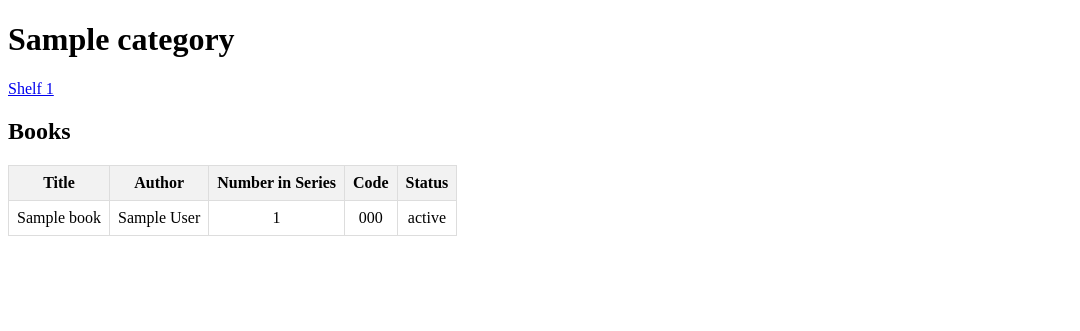
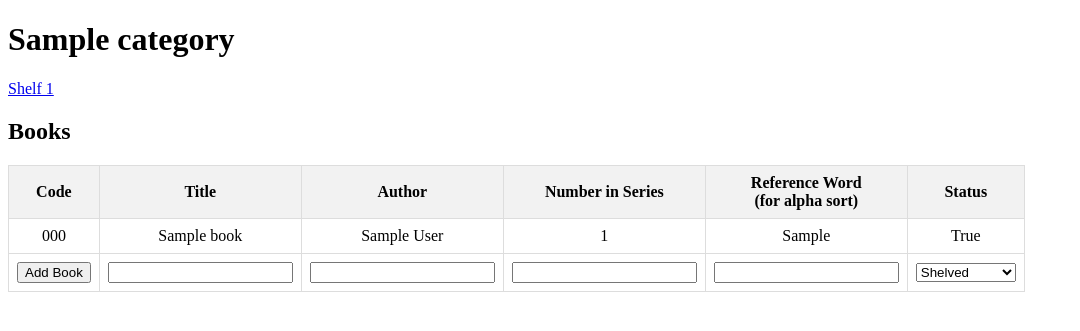
Before and after one commit to erdemy885/libTrack, a Flask app: page /library/shelf/1/category/000 in a window 1280 px wide. Shown: the top 331 px of the page, without its empty margins (0-1080 px from the left). Run offline with Flask 3, Linux system fonts and the light colour scheme; a user stored in the database is signed in; tables that the repository leaves empty hold one stand-in row (values such as "Sample post").

Commit message:
make front-end for adding books

```diff
--- a/app/models.py
+++ b/app/models.py
@@ -27,5 +27,6 @@ class Book(db.Model):
     author = db.Column(db.String(100), nullable=False)
     num_in_series = db.Column(db.Integer)
     code = db.Column(db.String(15), nullable=False)
-    status = db.Column(db.String(10), nullable=False)
+    reference = db.Column(db.String(15), nullable=False)
+    status = db.Column(db.Boolean, default=True, nullable=False)
     category_id = db.Column(db.Integer, db.ForeignKey('category.id'))
--- a/app/routes/library.py
+++ b/app/routes/library.py
@@ -1,4 +1,4 @@
-from flask import Blueprint, render_template, request, flash
+from flask import Blueprint, render_template, request, flash, redirect, url_for
 from flask_login import login_required, current_user
 from ..models import Shelf, Category, Book
 from .. import db
@@ -14,6 +14,7 @@ def home():
         new_shelf = Shelf(num=num, user=current_user)
         db.session.add(new_shelf)
         db.session.commit()
+        return redirect(request.url)
     return render_template('library.html', shelves=shelves, current_url=request.url)
 
 @library.route('/shelf/<int:shelfnum>/category/<string:catcode>')
@@ -48,10 +49,12 @@ def shelf(shelfnum):
                         else:
                             flash('Could not move Category because either Target Shelf or Selected Category belongs to a different user')
                 db.session.commit()
+                return redirect(request.url)
             if name and code:
                 num = len([j for i in current_user.shelves for j in i.categories]) + 1
                 new_category = Category(num=num, name=name.title(), code=code.upper(), shelf=current_shelf[0])
                 db.session.add(new_category)
                 db.session.commit()
+                return redirect(request.url)
         return render_template('shelf.html', current_shelf=current_shelf[0], categories=current_shelf[0].categories, shelves=current_user.shelves, current_url=request.url)
     return "Shelf does not exist"
--- a/app/templates/category.html
+++ b/app/templates/category.html
@@ -3,6 +3,10 @@
 {% block head %}
 <title>{{ current_category.name }}</title>
 <style>
+    th.multi-line {
+        white-space: normal;
+    }
+
     table {
         border-collapse: collapse;
     }
@@ -16,10 +20,6 @@
     th {
         background-color: #f2f2f2;
     }
-
-    .movecat {
-        border: none;
-    }
 </style>
 {% endblock %}
 
@@ -29,20 +29,37 @@
 <table>
     <h2>Books</h2>
     <tr>
+        <th>Code</th>
         <th>Title</th>
         <th>Author</th>
         <th>Number in Series</th>
-        <th>Code</th>
+        <th class="multi-line">Reference Word<br>(for alpha sort)</th>
         <th>Status</th>
     </tr>
     {% for row in data %}
         <tr>
+            <td>{{ row.code }}</td>
             <td>{{ row.title }}</td>
             <td>{{ row.author }}</td>
             <td>{{ row.num_in_series }}</td>
-            <td>{{ row.code }}</td>
+            <td>{{ row.reference }}</td>
             <td>{{ row.status }}</td>
         </tr>
     {% endfor %}
+    <tr>
+        <form>
+            <td><input type="submit" value="Add Book"></td>
+            <td><input type="text" name="title" required></td>
+            <td><input type="text" name="author" required></td>
+            <td><input type="number" name="num_in_series"></td>
+            <td><input type="text" maxlength="15" name="reference"></td>
+            <td>
+                <select name="status">
+                    <option value="true">Shelved</option>
+                    <option value="false">Checked Out</option>
+                </select>
+            </td>
+        </form>
+    </tr>
 </table>
 {% endblock %}
```
